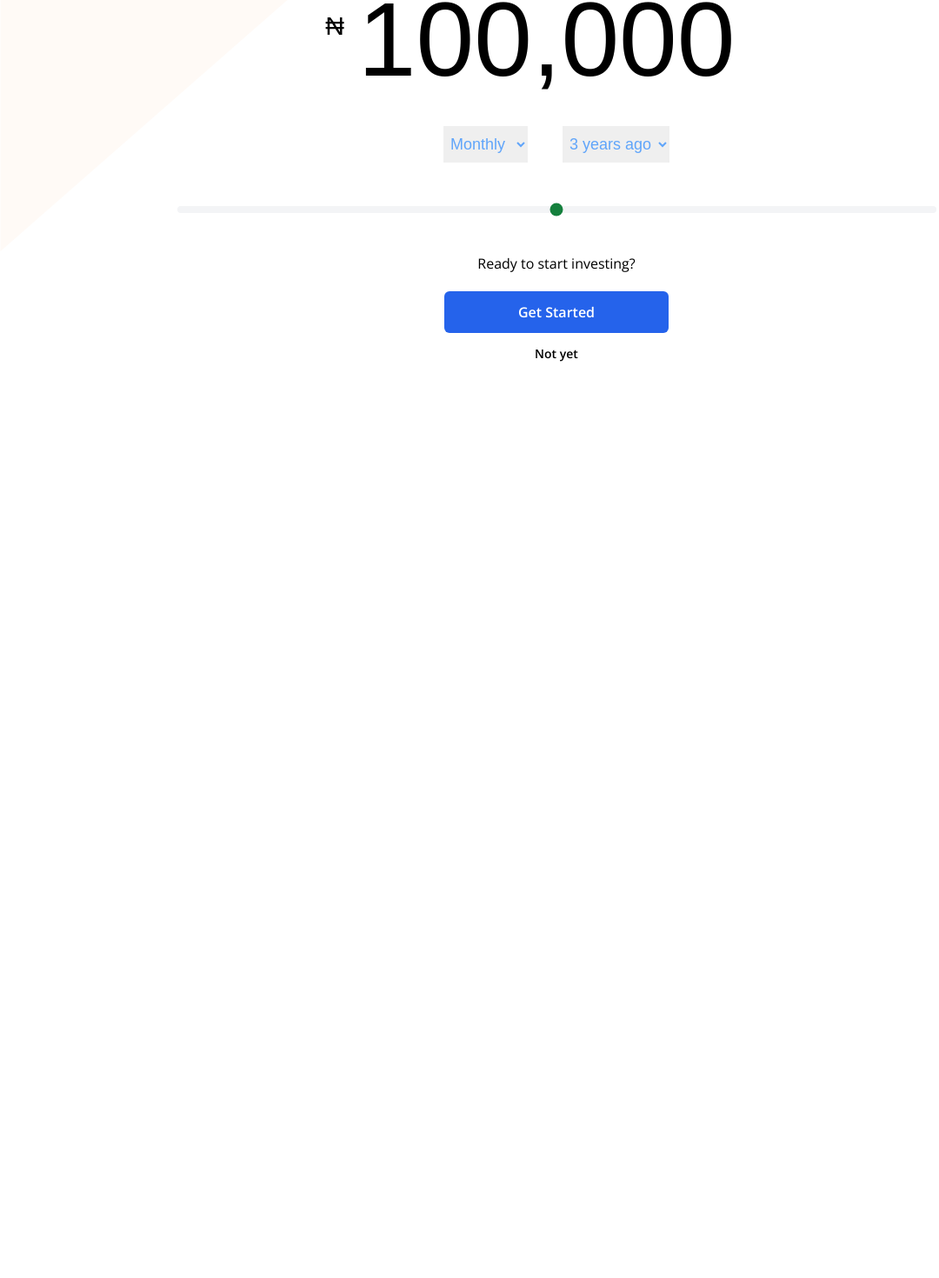
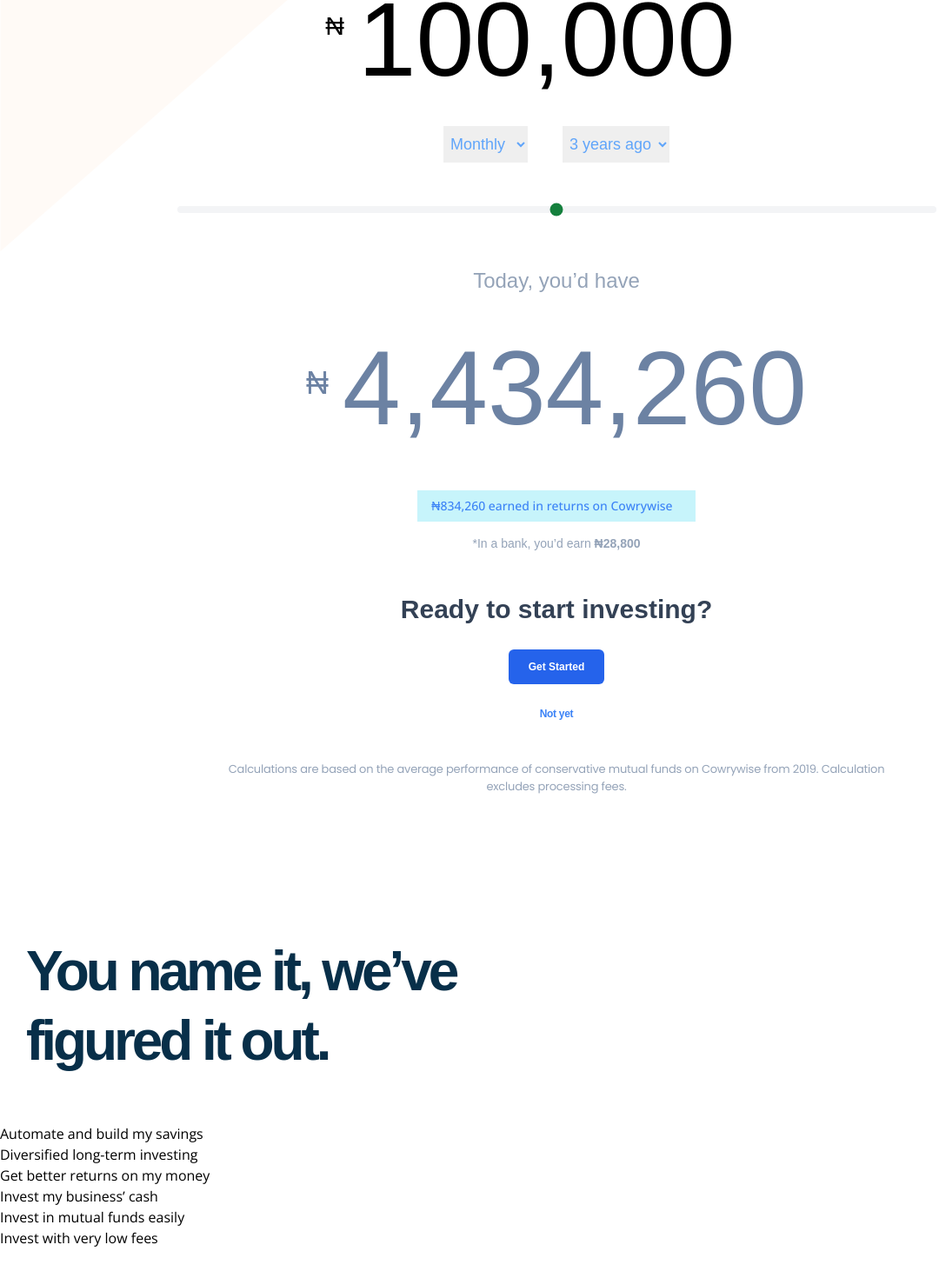
Before and after one commit to gabbytb/cowrywise, a React (Create React App) app: page / in a window 1280 px wide. Shown: the part 2114-3584 px from the top of the page at 87% size, without its empty margins (0-1080 px from the left). Before the commit the page ends 2812 px from the top, so only its background shows below. Built offline with nearby package versions, Linux system fonts and the light colour scheme; a web font is replaced by a local one.

Commit message:
Commit pushed

```diff
--- a/src/components/Button.jsx
+++ b/src/components/Button.jsx
@@ -1,9 +1,9 @@
-const Button = ({ label, btnType, btnLink, bgColor, textColor }) => {
+const Button = ({ label, btnType, btnLink, bgColor, textProps }) => {
   return (
     <>
       {
         bgColor &&
-          <button href={btnLink} type={btnType} className={`min-h-12 px-8 text-sm font-semibold ${bgColor ? `${bgColor} ${textColor}` : 'bg-white' }  rounded-md`}>
+          <button href={btnLink} type={btnType} className={`min-h-12 px-8 rounded-md ${bgColor ? `${bgColor} ${textProps}` : ''}`}>
               {label}
           </button>
       }
--- a/src/components/ButtonLink.jsx
+++ b/src/components/ButtonLink.jsx
@@ -2,12 +2,17 @@ import { Link } from "react-router-dom"
 
 
 
-const ButtonLink = ({ linkURL, label }) => {
+const ButtonLink = ({ linkURL, label, btnProps, textProps }) => {
   return (
-    <Link to={linkURL} className="mt-5 px-4.5 min-h-12 w-258 flex justify-center items-center text-white text-base/17 font-semibold bg-blue-600 rounded-md">
-        {label}
-    </Link>
+    <>
+      {
+        btnProps &&
+          <Link to={linkURL} className={`flex justify-center items-center rounded-md ${btnProps ? `${btnProps} ${textProps}` : ''}`}>
+              {label}
+          </Link>
+      }
+    </>
   )
-}
+};
 
-export default ButtonLink
+export default ButtonLink;
--- a/src/index.css
+++ b/src/index.css
@@ -137,7 +137,7 @@
         @apply bg-white border rounded-xl pt-4 pb-6 px-6 w-300
     }
     .card-text {
-        @apply text-13xl/14.8 font-semibold font-poppins tracking-extratighter text-slate-700
+        @apply text-13xl/14.8 font-semibold font-poppins -tracking-tightener text-slate-700
     }
     .card-subtext {
         @apply mt-2 mb-0 mx-0 text-sm text-slate-500/75 font-firma
@@ -161,5 +161,42 @@
         @apply font-firma py-2.5 px-1 text-lg text-blue-400 border-0 outline-0
     }
 
+
+    .section-three .max-container {
+        @apply relative
+    }
+    .roi-wrap {
+        @apply flex flex-col items-center
+    }
+    .roi-wrap div {
+        @apply mt-6 min-w-128 py-2 px-4 bg-cyan-400/25 text-sm text-blue-500 font-medium font-sans
+    }
+    .roi-wrap p {
+        @apply text-sm font-normal font-firma text-slate-400/100 my-15
+    }
     /* Section three */
+
+
+
+    /* Section four */
+    /* .section-four .slider-wrapper {
+        @apply mt-10 w-screen h-43.5 overflow-hidden
+    }
+    .section-four .slider-wrapper .inner-slider-wrapper {
+        @apply flex absolute w-500 h-42.8 animate-fade
+    }
+    .section-four .slider-wrapper .slider-items {
+        @apply inline-flex shrink-0
+    }
+    .section-four .slider-wrapper .slider-items .slider-item {
+        @apply flex justify-center items-center w-108 max-w-108 h-42.8 min-h-42.8
+    }
+    .section-four .slider-wrapper .slider-items .slider-item h4 {
+        @apply relative
+    }
+    .section-four .slider-wrapper .slider-items .slider-item h4::before {
+        @apply content-["“"] absolute -top-60 left-0 font-normal text-12xl text-blue-500
+    } */
+    /* Section four */
+
 }
--- a/src/pages/Home.jsx
+++ b/src/pages/Home.jsx
@@ -1,5 +1,5 @@
 import { Nav } from "../components";
-import { HomeSectionOne, HomeSectionThree, HomeSectionTwo } from "../sections";
+import { HomeSectionOne, HomeSectionTwo, HomeSectionThree, HomeSectionFour, } from "../sections";
 
 
 
@@ -17,6 +17,8 @@ const Home = () => {
 
                     <HomeSectionThree />
 
+                    <HomeSectionFour />
+
 
                 </div>
             </main>
--- /dev/null
+++ b/src/sections/HomeSectionFour.jsx
@@ -0,0 +1,43 @@
+import { Link } from "react-router-dom"
+
+
+
+const HomeSectionFour = () => {
+  return (
+    <section className="section-four pt-50 pb-0 px-0 h-730 relative">
+        <div className="max-container">
+            <div className="h-42.5 flex">
+                <div className="max-w-105 p-2.5">
+                    <h2 className="text-18xl/15.5 -tracking-extratightenest font-firma font-semibold text-sky-950/100 mt-35 mb-34.5">You name it, we’ve figured it out.</h2>
+                </div>
+            </div>
+        </div>
+        <div className="slider-wrapper">
+            <div className="inner-slider-wrapper">
+                <div className="slider-items">
+                    <Link to="https://cowrywise.com/choose-account" className="slider-item">
+                        <h4>Automate and build my savings</h4>
+                    </Link>
+                    <Link to="https://cowrywise.com/choose-account" className="slider-item">
+                        <h4>Diversified long-term investing</h4>
+                    </Link>
+                    <Link to="https://cowrywise.com/choose-account" className="slider-item">
+                        <h4>Get better returns on my money</h4>
+                    </Link>
+                    <Link to="https://cowrywise.com/choose-account" className="slider-item">
+                        <h4>Invest my business’ cash</h4>
+                    </Link>
+                    <Link to="https://cowrywise.com/choose-account" className="slider-item">
+                        <h4>Invest in mutual funds easily</h4>
+                    </Link>
+                    <Link to="https://cowrywise.com/choose-account" className="slider-item">
+                        <h4>Invest with very low fees</h4>
+                    </Link>
+                </div>
+            </div>
+        </div>
+    </section>
+  )
+}
+
+export default HomeSectionFour
--- a/src/sections/HomeSectionOne.jsx
+++ b/src/sections/HomeSectionOne.jsx
@@ -43,7 +43,7 @@ const HomeSectionOne = () => {
                         <h6 className="text-5xl/tight h-60 font-firma font-normal text-sky-950/100 -tracking-extratightest mt-4 mb-33.5">Invest wisely. Grow wealth.</h6>
                         <form className="flex flex-1 max-w-98 h-50 font-poppins">
                             <input type="email" required="required" name="email" placeholder="Your email..." className="border border-1 mr-2.5 max-w-99 rounded-md py-6 px-4.4 flex flex-1" />
-                            <Button btnType="submit" label="Start Investing" btnLink="https://cowrywise.com/choose-account" bgColor="bg-blue-600/100" textColor="text-white" />
+                            <Button btnType="submit" label="Start Investing" btnLink="https://cowrywise.com/choose-account" bgColor="bg-blue-600/100" textProps="text-white text-sm font-semibold" />
                         </form>
                     </div>
                 </div>
--- a/src/sections/HomeSectionThree.jsx
+++ b/src/sections/HomeSectionThree.jsx
@@ -6,9 +6,9 @@ import { Button, ButtonLink, RangeSlider } from "../components";
 const HomeSectionThree = () => {
     return (
         <section className="section-three bg-investments bg-no-repeat h-full min-h-dvh flex justify-center items-center py-50 px-0">
-            <div className="relative max-container">
+            <div className="max-container">
 
-                <div className="h-870">
+                <div className="content">
                     <h2 className="text-5xl/tight text-slate-700 -tracking-tighter font-firma font-bold mt-10 mb-34 text-center">Stay the course, reap the rewards</h2>
 
                     <div className="flex flex-col justify-center items-center">
@@ -43,13 +43,49 @@ const HomeSectionThree = () => {
                         </div>
                     </div>
 
-                    <div>
-                        <div className="flex flex-col justify-center items-center">
-                            <h3>Ready to start investing?</h3>
-                            <ButtonLink linkURL="https://cowrywise.com/choose-account" label="Get Started" />
-                            <Button label="Not yet" bgColor="bg-transparent" textColor="text-black" />
+                    <div className="relative">
+                        {/* first div */}
+                        <div className="w-full relative h-42.2 text-currency">
+                            <h6 className="text-2xl text-center font-normal text-slate-200">Today, you’d have</h6>
+                            <p className="flex justify-center items-center font-firma my-15">
+                                <sup className="text-4xl font-light font-firma -top-1.25 mr-4">₦</sup>
+                                <span className="flex justify-center text-16xl font-light">4,434,260</span>
+                            </p>
                         </div>
+                        {/* first div */}
+
+
+
+                        {/* second div */}
+                        <div className="roi-wrap">
+                            <div>₦834,260 earned in returns on Cowrywise</div>
+                            <p>
+                                *In a bank, you’d earn <span className="font-semibold">₦28,800</span>
+                            </p>
+                        </div>
+                        {/* second div */}
+
+
+
+                        {/* third div */}
+                        <div className="flex flex-col justify-center items-center  top-0 bottom-0 left-0 right-0 bg-transparent-white">
+                            <h3 className="text-3xl/tight font-bold font-firma text-slate-700 mt-8 mb-7">Ready to start investing?</h3>
+                            <ButtonLink
+                                linkURL="https://cowrywise.com/choose-account"
+                                label="Get Started"
+                                btnProps="bg-blue-600 px-4.5"
+                                textProps="text-white text-xs/10 font-semibold font-firma"
+                            />
+                            <Button
+                                label="Not yet"
+                                bgColor="bg-transparent"
+                                textProps="text-blue-500 text-xs -tracking-extratight font-semibold font-firma mt-2.5"
+                            />
+                        </div>
+                        {/* third div */}
                     </div>
+
+                    <p className="left-0 right-0 w-530 mt-30 mb-0 mx-auto text-slate-400 text-10xl font-poppins text-center -tracking-extratightener">Calculations are based on the average performance of conservative mutual funds on Cowrywise from 2019. Calculation excludes processing fees.</p>
                 </div>
             </div>
         </section>
--- a/src/sections/index.js
+++ b/src/sections/index.js
@@ -1,6 +1,7 @@
 import HomeSectionOne from "./HomeSectionOne";
 import HomeSectionTwo from "./HomeSectionTwo";
 import HomeSectionThree from "./HomeSectionThree";
+import HomeSectionFour from "./HomeSectionFour";
 
 
 
@@ -8,4 +9,5 @@ export {
     HomeSectionOne,
     HomeSectionTwo,
     HomeSectionThree,
+    HomeSectionFour,
 }
--- a/tailwind.config.js
+++ b/tailwind.config.js
@@ -3,6 +3,10 @@ module.exports = {
   content: ["./src/**/*.{html,js,jsx,ts,tsx}"],
   theme: {
     extend: {
+      colors: {
+        'transparent-white': "hsla(0, 0%, 100%, .7)",
+        'currency': "#6c82a3",
+      },
       fontSize: {
         "10xl": "0.8125rem",      // Usecase: top-bar.Link
         "11xl": "0.975rem",       // Usecase: menu-right.link
@@ -11,6 +15,8 @@ module.exports = {
         "14xl": "0.9625rem",      // Usecase: nav-menu li button
         "15xl": "0.9375rem",
         "16xl": "7.5rem",         // UseCase: section-three
+        "17xl": "2.4375rem",
+        "18xl": "4rem",           // UseCase: section-four
 
       },
       height: {
@@ -25,19 +31,25 @@ module.exports = {
 
         "78": "4.875rem",
         "42": "10.5625rem",
-
+        "42.2": "14.5469rem",     // UseCase: section-four
+        "42.5": "17.3691rem",     // UseCase: section-four
+        "42.8": "20rem",          // UseCase: section-four
+        "43": "20.3467rem",       // UseCase: section-three
+        "43.5": "25rem",          // UseCase: section-four
         "48.5": "58.75em",        // Usecase: section-one
         "650": "40.625rem",       // Usecase: section-one slide
         "720": "45rem",
+        "730": "47.9941rem",
         "780": "48.75rem",
         "830": "51.875rem",
         "840": "52.5rem",         // UseCase: section-one div-2
         "850": "53.125rem",       // UseCase: section-one
-        "870": "56.3945rem",      // UseCase: section-three
         "100": "1042.83px",       // UseCase: section-three bg-height
       },
       minHeight: {
+        "42.8": "20rem",
         "98": "40.625rem",        // UseCase: left-section--one
+        "99": "56.3945rem",      // UseCase: section-three
       },
       maxHeight: {
         "98": "58.9141rem",       // UseCase: section-three
@@ -50,12 +62,20 @@ module.exports = {
         "258": "16.1699rem",
         "300": "18.75rem",        // UseCase: section-two card-item
         // "310": "19.3789rem",
+        "108": "30rem",
         "320": "30.875rem",       // UseCase: section-three cash-input
         "520": "32.5rem",
+        "530": "50rem",
+        "500": "120%",
+      },
+      minWidth: {
+        "128": "19.9609rem",
       },
       maxWidth: {
         '98': '80%',
         '99': '310.062px',
+        "105": "41.6666666667%",   // UseCase: section-four
+        "108": "30rem",
         "110": "54.5625rem",
       },
       margin: {
@@ -66,9 +86,11 @@ module.exports = {
         '21': '1.3125rem',
         '30': "1.875rem",         // UseCase: left-section--one
         '33.5': '2.1rem',
+        "33.8": "2.8rem",
 
         "34": "2.1263rem",
-        "33.8": "2.5375rem",
+        "34.5": "2.5375rem",      // UseCase: section-three
+        "35": "3.3125rem",        // UseCase: section-three
         '53': "3.35rem",
         '66': "4.125rem",
       },
@@ -83,8 +105,9 @@ module.exports = {
       lineHeight: {
         '16': "1.1",
         '15': '5.5rem',
+        '15.5': '5rem',
         '17': '2.75rem',
-        '14.8': '1.4844rem'
+        '14.8': '1.4844rem',
       },
       fontFamily: {
         "sans": ['"Open Sans", sans-serif'],
@@ -118,16 +141,32 @@ module.exports = {
       zIndex: {
         "1": "1",               // UseCase: section-one
         '100': '100',           // UseCase:
-      }
+      },
+      animation: {
+        fade: 'fade 40s linear infinite',
+      },
+      keyframes: {
+        fade:  {
+          '0%': {
+            transform: 'translateZ(0)'
+          },
+          '100%': {
+            transform: 'translate3d(-100%, 0, 0)'
+          },
+        }
+      },
     },
     letterSpacing: {
-      tightened: '-1.8px',
       tighter: ".03em",
       tightest: '0.065em',
 
       extratight: '0.3px',
-      extratighter: '-1px',
+      extratighter: '1.8px',
       extratightest: '3px',
+
+      tightener: '1px',
+      extratightener: "0.015em",
+      extratightenest: "0.256rem",
     },
   },
   // plugins: [],
```
Also changed, not shown: src/sections/HomeSectionTwo.jsx (+7 -2 lines).
